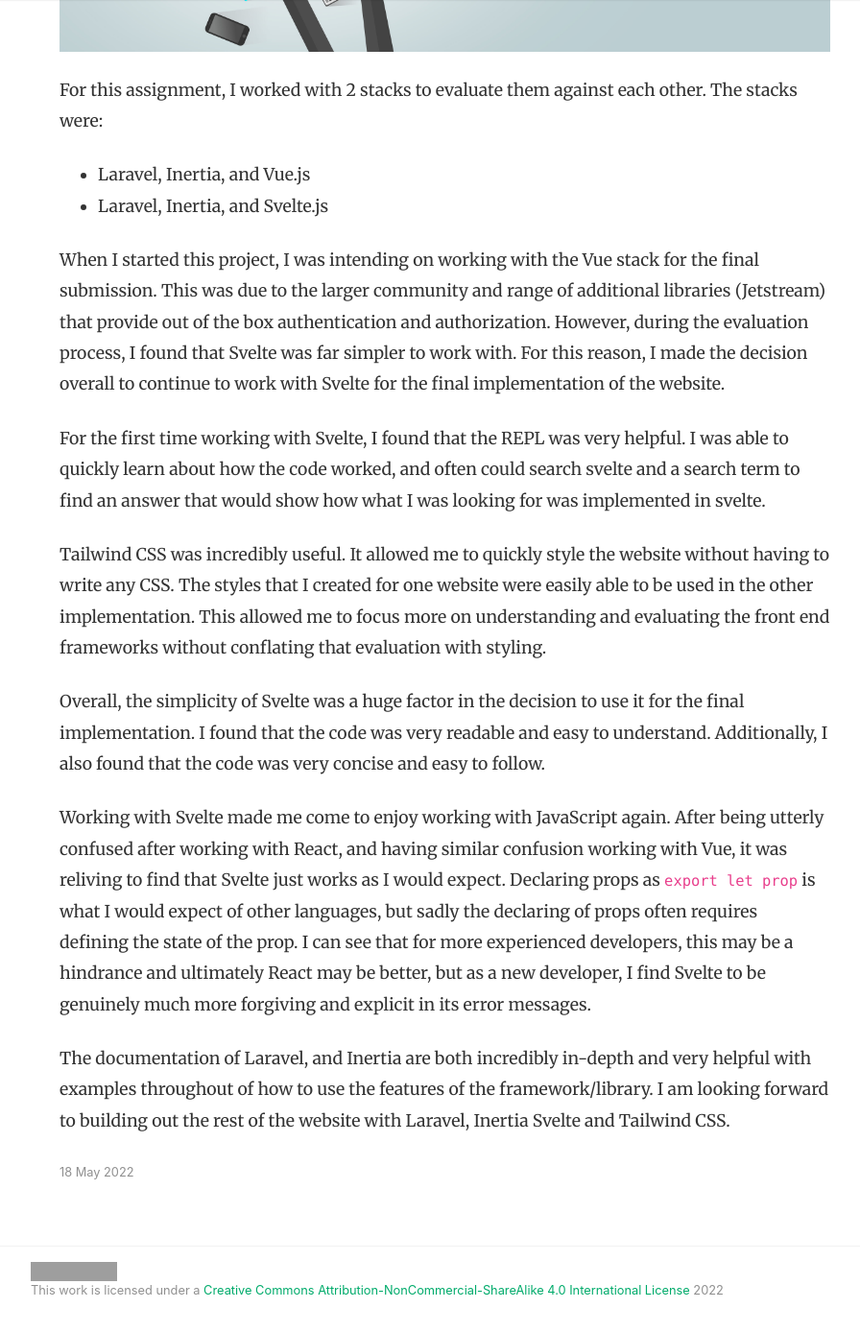
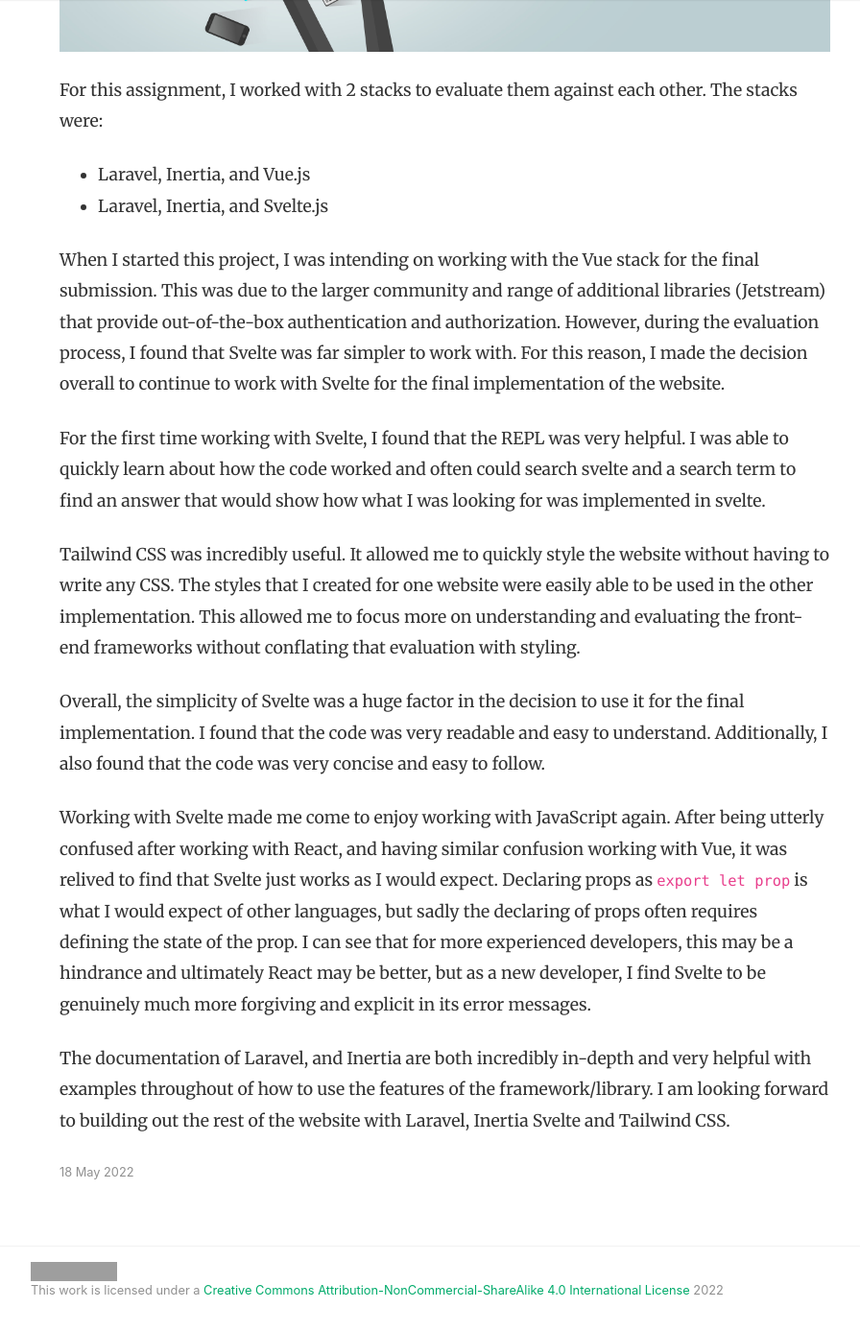
Before and after one commit to MCKevmeister/MCKevmeister.github.io, a Jekyll site: the page built from _posts/web701/2022-5-18-Review of Evaluate Assignment.md, in a window 1280 px wide and 1400 px high, scrolled down 541 px. Shown: the top 1388 px of the window at 96% size, without its empty margins (38-934 px from the left). Built offline with Jekyll 4.4.1, drawn with Linux system fonts in a browser that asks for light colours; nearby versions of some CDN libraries; comment, search, counter and statistics services are not loaded; grey boxes are pictures that could not be loaded.

Commit message:
minor formatting

```diff
--- a/_posts/web701/2022-5-18-Review of Evaluate Assignment.md
+++ b/_posts/web701/2022-5-18-Review of Evaluate Assignment.md
@@ -14,14 +14,30 @@
 * Laravel, Inertia, and Vue.js
 * Laravel, Inertia, and Svelte.js
 
-When I started this project, I was intending on working with the Vue stack for the final submission. This was due to the larger community and range of additional libraries (Jetstream) that provide out of the box authentication and authorization. However, during the evaluation process, I found that Svelte was far simpler to work with. For this reason, I made the decision overall to continue to work with Svelte for the final implementation of the website.
+When I started this project, I was intending on working with the Vue stack for the final submission. This was due to the
+larger community and range of additional libraries (Jetstream) that provide out-of-the-box authentication and
+authorization. However, during the evaluation process, I found that Svelte was far simpler to work with. For this
+reason, I made the decision overall to continue to work with Svelte for the final implementation of the website.
 
-For the first time working with Svelte, I found that the REPL was very helpful. I was able to quickly learn about how the code worked, and often could search svelte and a search term to find an answer that would show how what I was looking for was implemented in svelte.
+For the first time working with Svelte, I found that the REPL was very helpful. I was able to quickly learn about how
+the code worked and often could search svelte and a search term to find an answer that would show how what I was looking
+for was implemented in svelte.
 
-Tailwind CSS was incredibly useful. It allowed me to quickly style the website without having to write any CSS. The styles that I created for one website were easily able to be used in the other implementation. This allowed me to focus more on understanding and evaluating the front end frameworks without conflating that evaluation with styling.
+Tailwind CSS was incredibly useful. It allowed me to quickly style the website without having to write any CSS. The
+styles that I created for one website were easily able to be used in the other implementation. This allowed me to focus
+more on understanding and evaluating the front-end frameworks without conflating that evaluation with styling.
 
-Overall, the simplicity of Svelte was a huge factor in the decision to use it for the final implementation. I found that the code was very readable and easy to understand. Additionally, I also found that the code was very concise and easy to follow.
+Overall, the simplicity of Svelte was a huge factor in the decision to use it for the final implementation. I found that
+the code was very readable and easy to understand. Additionally, I also found that the code was very concise and easy to
+follow.
 
-Working with Svelte made me come to enjoy working with JavaScript again. After being utterly confused after working with React, and having similar confusion working with Vue, it was reliving to find that Svelte just works as I would expect. Declaring props as `export let prop` is what I would expect of other languages, but sadly the declaring of props often requires defining the state of the prop. I can see that for more experienced developers, this may be a hindrance and ultimately React may be better, but as a new developer, I find Svelte to be genuinely much more forgiving and explicit in its error messages.
+Working with Svelte made me come to enjoy working with JavaScript again. After being utterly confused after working with
+React, and having similar confusion working with Vue, it was relived to find that Svelte just works as I would expect.
+Declaring props as `export let prop` is what I would expect of other languages, but sadly the declaring of props often
+requires defining the state of the prop. I can see that for more experienced developers, this may be a hindrance and
+ultimately React may be better, but as a new developer, I find Svelte to be genuinely much more forgiving and explicit
+in its error messages.
 
-The documentation of Laravel, and Inertia are both incredibly in-depth and very helpful with examples throughout of how to use the features of the framework/library. I am looking forward to building out the rest of the website with Laravel, Inertia Svelte and Tailwind CSS.
+The documentation of Laravel, and Inertia are both incredibly in-depth and very helpful with examples throughout of how
+to use the features of the framework/library. I am looking forward to building out the rest of the website with Laravel,
+Inertia Svelte and Tailwind CSS.
```
Also changed, not shown: _posts/web701/2022-3-23-Review of Design Assignment .md (+6 -6 lines).
